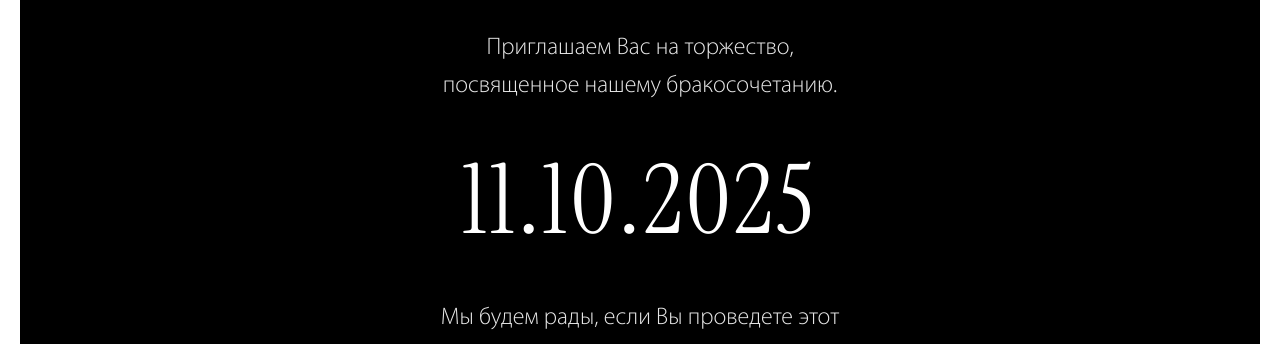
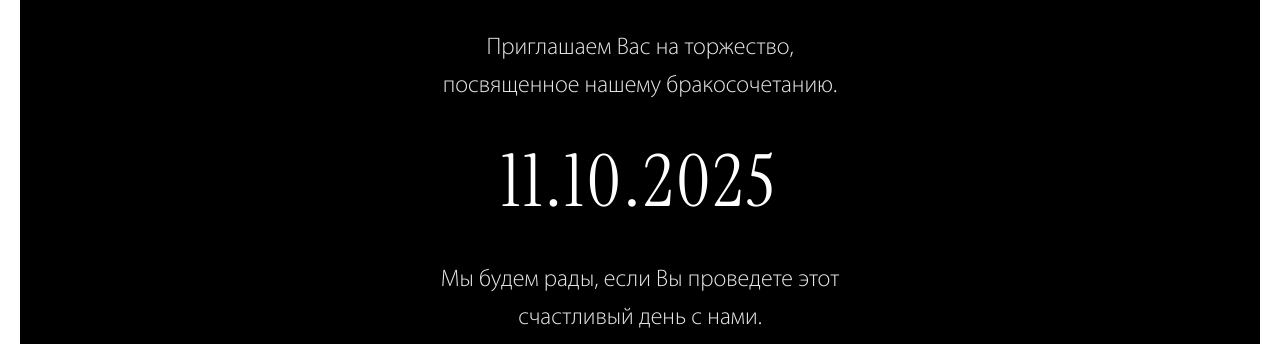
Before and after one commit to HaarDD/wedding-nikita-kristina, a plain HTML site: page index.html in a window 1280 px wide. Shown: the part 1115-1459 px from the top of the page. Drawn offline with Linux system fonts and the light colour scheme.

Commit message:
fix: invitation date

```diff
--- a/style.css
+++ b/style.css
@@ -482,7 +482,7 @@ body {
 
 .invitation-date {
     font-family: var(--font-display);
-    font-size: clamp(3rem, 12vw, 6rem);
+    font-size: clamp(3rem, 12vw, 4.5rem);
     font-weight: 400;
     margin: 10px 0;
     letter-spacing: 4px;
```
